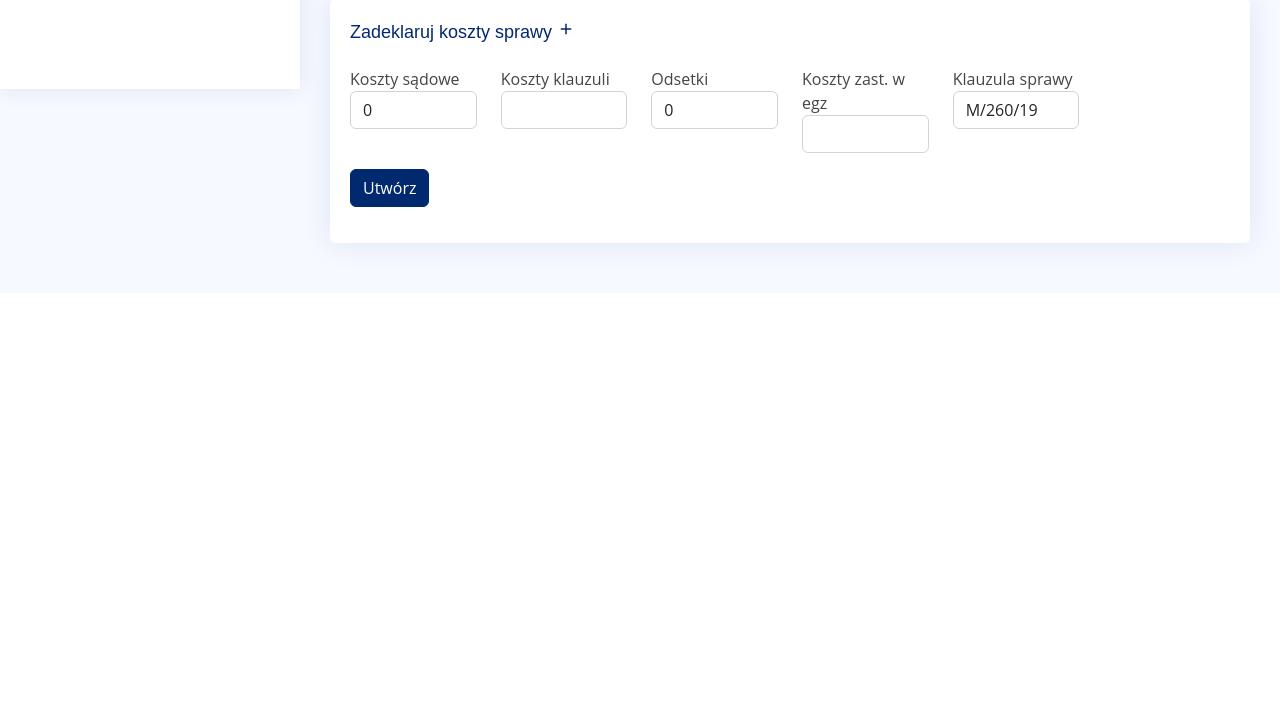
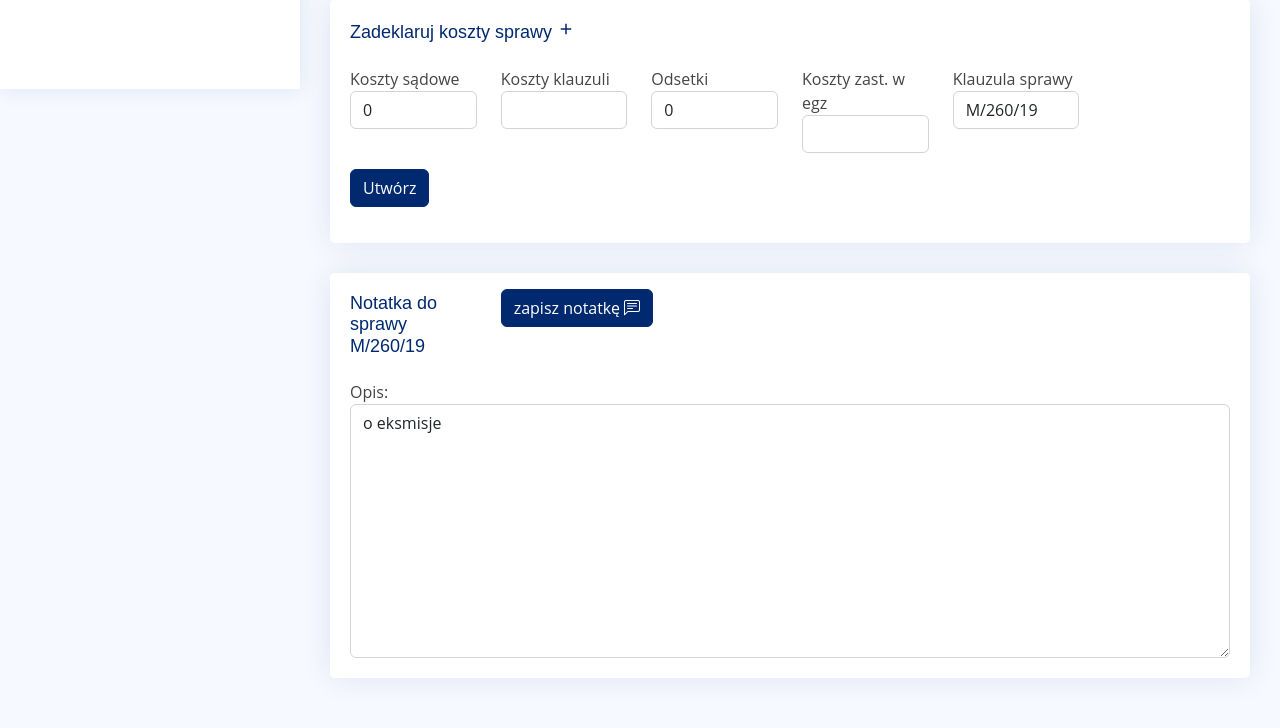
Before and after one commit to rafkow/counselor, a Django app: page /case/1471 in a window 1280 px wide. Shown: the part 711-1439 px from the top of the page. Before the commit the page ends 969 px from the top, so only its background shows below. Run offline with Django 3.2, Linux system fonts and the light colour scheme; data comes from the database, SQL or seed files in the repository; some libraries are stand-ins or nearby versions.

Commit message:
update noete to case

```diff
--- a/register/forms.py
+++ b/register/forms.py
@@ -1,4 +1,4 @@
-from django.forms import Textarea, TextInput, SelectMultiple, Select, NumberInput
+from django.forms import Textarea, TextInput, SelectMultiple, Select, NumberInput, HiddenInput
 from django import forms
 from .models import *
 
@@ -41,6 +41,16 @@ class CaseForm(forms.ModelForm):
             'type': Select(attrs={'class': 'form-control'}),
             'description': Textarea(attrs={'class': 'form-control'}),
             'accused_persons': SelectMultiple(attrs={'class': 'form-control'})
+        }
+
+
+class CaseNoteForm(forms.ModelForm):
+    class Meta:
+        model = Case
+        fields = ['id', 'description']
+
+        widgets = {
+            'description': Textarea(attrs={'class': 'form-control'})
         }
 
 
--- a/register/models.py
+++ b/register/models.py
@@ -10,7 +10,7 @@ class Person(models.Model):
     street = models.CharField(max_length=60, default='', verbose_name='ulica')
     city = models.CharField(max_length=60, default="Grudziądz", verbose_name='miejscowość')
     postcode = models.CharField(max_length=60, default='86-300', verbose_name='kod pocztowy')
-    note = models.CharField(max_length=30, null=True, blank=True, verbose_name='notatka')
+    note = models.CharField(max_length=200, null=True, blank=True, verbose_name='notatka')
 
     def __str__(self):
         return f"{self.first_name} {self.last_name}"
--- a/register/templates/case/selected.html
+++ b/register/templates/case/selected.html
@@ -190,6 +190,19 @@
 </div>
 {% endif %}
 
+<div class="card">
+    <div class="card-body">
+        <form method="POST">
+            <div class="row">
+                <div class="col-2"><h5 class="card-title">Notatka do sprawy {{ case.signature }} </h5></div>
+                <div class="col"><button class="btn btn-primary mt-3" type="submit">zapisz notatkę <i class="bi bi-chat-left-text"></i></button></div>
+            </div>
+                {% csrf_token %}
+                {{ case_note_form }}
+        </form>
+
+    </div>
+</div>
 
 
 
--- a/register/urls.py
+++ b/register/urls.py
@@ -13,7 +13,6 @@ urlpatterns = [
     path('case/', views.case, name='case'),
     path('case/<int:pk>', views.case, name='case'),
     path('case/court_info/<int:pk>', views.case_court_info, name='court_info'),
-    # path('case/edit/<int:pk>', views.case_edit, name='case_edit'),
     path('case/court_reference_number', views.case_update_court_reference_number, name='court_reference_number'),
     path('case/bailiff_assign', views.case_bailiff_assign, name="bailiff_assign"),
     path('register/family', views.family, name='family'),
--- a/register/views.py
+++ b/register/views.py
@@ -141,6 +141,13 @@ def person_update(request, pk):
 
 def case(request, pk=0):
     if request.method == 'POST':
+        if pk:
+            if selected_case := Case.objects.get(pk=pk):
+                form = CaseNoteForm(request.POST, instance=selected_case)
+                print('jestem w case')
+                if form.is_valid():
+                    form.save()
+                return redirect("register:case", pk=selected_case.id)
         form = CaseForm(request.POST)
         if form.is_valid():
             person_id = form.cleaned_data.get('accused_persons').first().id
@@ -179,6 +186,7 @@ def case(request, pk=0):
                     context['assign_bailiff_form'] = CaseAssignBailiffForm()
             else:
                 context['cort_reference_number_form'] = CaseCourtReferenceForm({'pk': selected_case.pk})
+            context['case_note_form'] = CaseNoteForm(instance=selected_case)
             return render(request, 'case/selected.html', context)
 
     context = {
```
